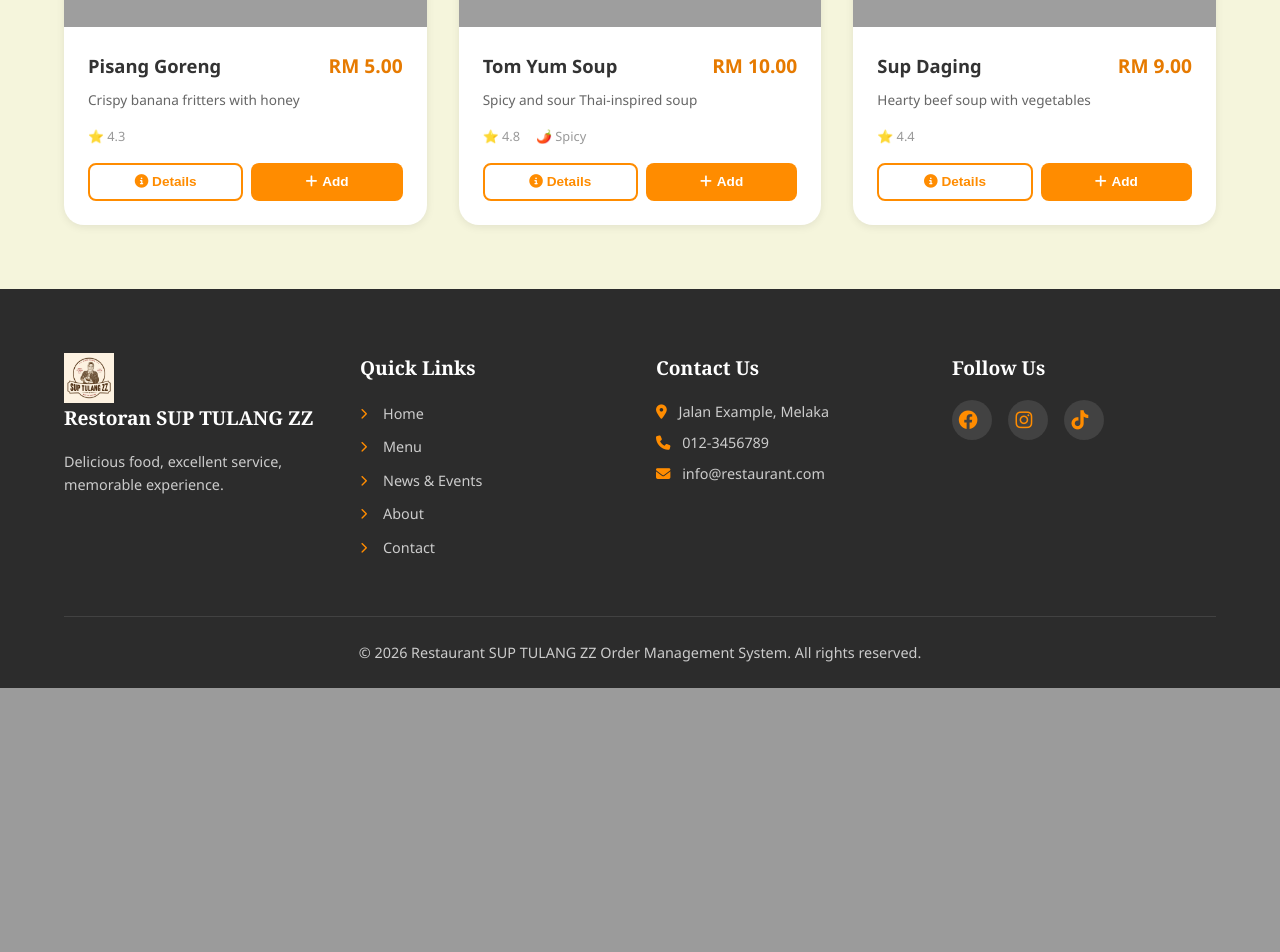
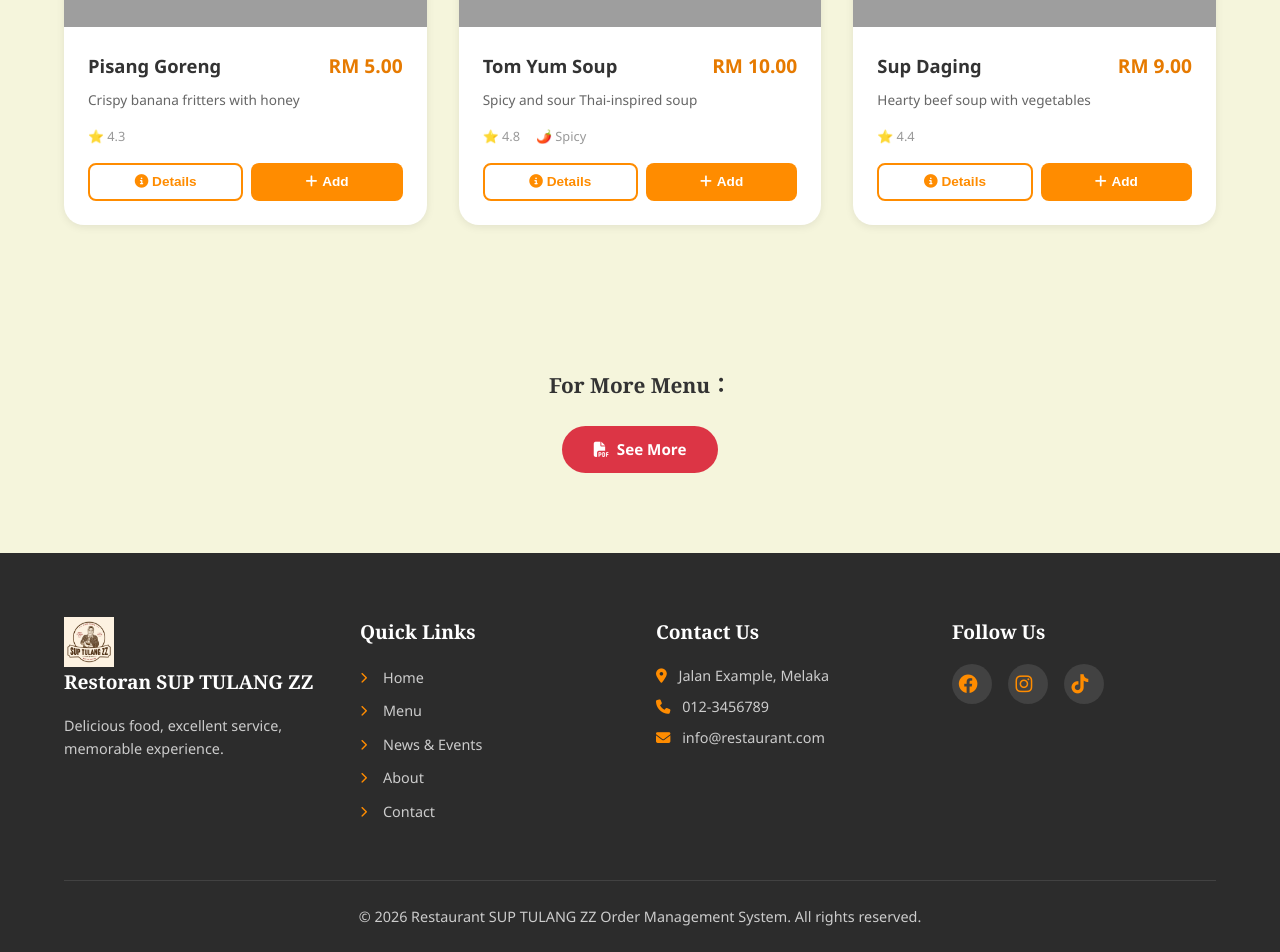
Before and after one commit to WCloo026/Web_App_Dev-MiniProject, a PHP site: page /pages/menu.html in a window 1280 px wide. Shown: the part 2429-3381 px from the top of the page. Before the commit the page ends 3117 px from the top, so only its background shows below. Run offline with PHP 8.4, Linux system fonts and the light colour scheme; grey boxes are pictures that could not be loaded.

Commit message:
small fix: redesign for more menu layout.

```diff
--- a/frontend/assets/css/menu.css
+++ b/frontend/assets/css/menu.css
@@ -476,3 +476,125 @@
         padding: 0.5rem;
     }
 }
+
+/* ========================================
+   PDF MENU CTA SECTION
+   ======================================== */
+.pdf-menu-section {
+    background-color: var(--bg-primary);
+    padding: var(--spacing-lg) 0;
+}
+
+.pdf-menu-card {
+    background: linear-gradient(135deg, var(--primary) 0%, var(--primary-dark) 100%);
+    border-radius: var(--radius-lg);
+    box-shadow: 0 8px 24px rgba(255, 140, 0, 0.25);
+    overflow: hidden;
+}
+
+.pdf-menu-content {
+    display: flex;
+    align-items: center;
+    justify-content: center;
+    gap: var(--spacing-lg);
+    padding: var(--spacing-lg) var(--spacing-xl);
+    flex-wrap: wrap;
+    text-align: center;
+}
+
+.pdf-menu-icon {
+    width: 60px;
+    height: 60px;
+    border-radius: var(--radius-full);
+    background-color: rgba(255, 255, 255, 0.2);
+    display: flex;
+    align-items: center;
+    justify-content: center;
+    flex-shrink: 0;
+}
+
+.pdf-menu-icon i {
+    font-size: 1.8rem;
+    color: white;
+}
+
+.pdf-menu-text {
+    flex: 1;
+    min-width: 200px;
+}
+
+.pdf-menu-text h2 {
+    font-size: 1.3rem;
+    font-weight: 700;
+    color: white;
+    margin-bottom: 0.2rem;
+}
+
+.pdf-menu-text p {
+    color: rgba(255, 255, 255, 0.85);
+    font-size: 0.9rem;
+}
+
+.btn-see-more {
+    display: inline-flex;
+    align-items: center;
+    gap: 0.5rem;
+    padding: 0.8rem 2rem;
+    background-color: white;
+    color: var(--primary);
+    border-radius: 30px;
+    font-weight: 700;
+    font-size: 1rem;
+    transition: all 0.3s ease;
+    white-space: nowrap;
+}
+
+.btn-see-more:hover {
+    background-color: #FFF8F0;
+    transform: translateY(-2px);
+    box-shadow: 0 6px 20px rgba(0, 0, 0, 0.2);
+    color: var(--primary-dark);
+}
+
+/* ========================================
+   PDF MENU CTA SECTION
+   ======================================== */
+.pdf-menu-section {
+    background-color: #F5F5DC;
+    padding: var(--spacing-xl) 0;
+}
+
+.pdf-menu-card {
+    text-align: center;
+    padding: var(--spacing-lg);
+    background: transparent;
+    box-shadow: none;
+}
+
+.pdf-menu-card h3 {
+    font-size: 1.3rem;
+    font-weight: 600;
+    color: var(--text-dark);
+    margin-bottom: var(--spacing-md);
+    font-family: var(--font-heading);
+}
+
+.btn-see-more {
+    display: inline-flex;
+    align-items: center;
+    gap: 0.5rem;
+    padding: 0.7rem 2rem;
+    background-color: #DC3545;
+    color: #FFFFFF;
+    border-radius: 30px;
+    font-weight: 600;
+    font-size: 0.95rem;
+    transition: all 0.3s ease;
+}
+
+.btn-see-more:hover {
+    background-color: #C82333;
+    transform: translateY(-2px);
+    box-shadow: 0 6px 20px rgba(220, 53, 69, 0.4);
+    color: #FFFFFF;
+}
--- a/frontend/pages/menu.html
+++ b/frontend/pages/menu.html
@@ -18,7 +18,7 @@
     <header class="header">
         <div class="header-container">
             <!-- Logo + Restaurant Name (Click to Home) -->
-            <a href="../index.php" class="logo">
+            <a href="../index.html" class="logo">
                 <img src="../assets/images/Logo.jpeg" alt="Restoran SUP TULANG ZZ Logo" class="logo-img">
                 <h1>Restoran SUP TULANG ZZ</h1>
             </a>
@@ -114,6 +114,18 @@
     <!-- ========== ADD TO CART TOAST ========== -->
     <div class="toast-container" id="toastContainer"></div>
 
+    <!-- ========== PDF MENU CTA SECTION ========== -->
+    <section class="section pdf-menu-section">
+        <div class="container">
+            <div class="pdf-menu-card">
+                <h3>For More Menu：</h3>
+                <a href="../assets/pdf/Menu.pdf" target="_blank" class="btn-see-more">
+                    <i class="fas fa-file-pdf"></i> See More
+                </a>
+            </div>
+        </div>
+    </section>
+
     <!-- ========== FOOTER ========== -->
     <footer class="footer">
         <div class="container">
```
Also changed, not shown: 1 other file.
